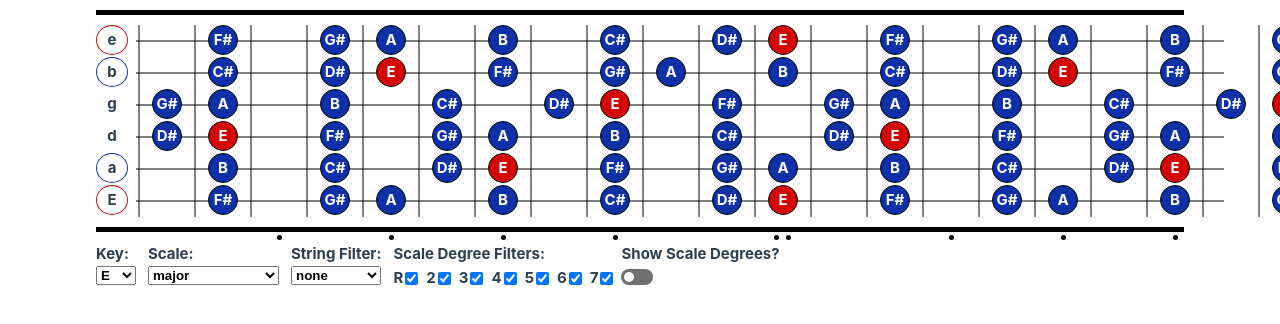
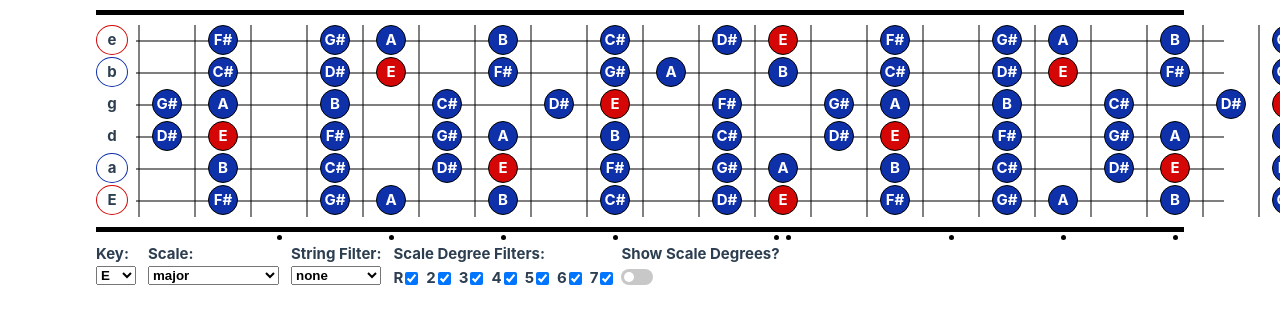
Before and after one commit to slalexander92/smart-guitar-neck, a Vue app: page / in a window 1280 px wide. Shown: the top 324 px of the page. Built offline with nearby package versions, Linux system fonts and the light colour scheme.

Commit message:
feat(toggle-switch): make toggle color super obvious

```diff
--- a/src/components/toggle-switch.vue
+++ b/src/components/toggle-switch.vue
@@ -40,7 +40,7 @@
 		width: 32px;
 		height: $switch-size;
 		border-radius: $switch-size;
-		background: #6f6f6f;
+		background: #c8c8c8;
 		cursor: pointer;
 		user-select: none;
 	}
```
